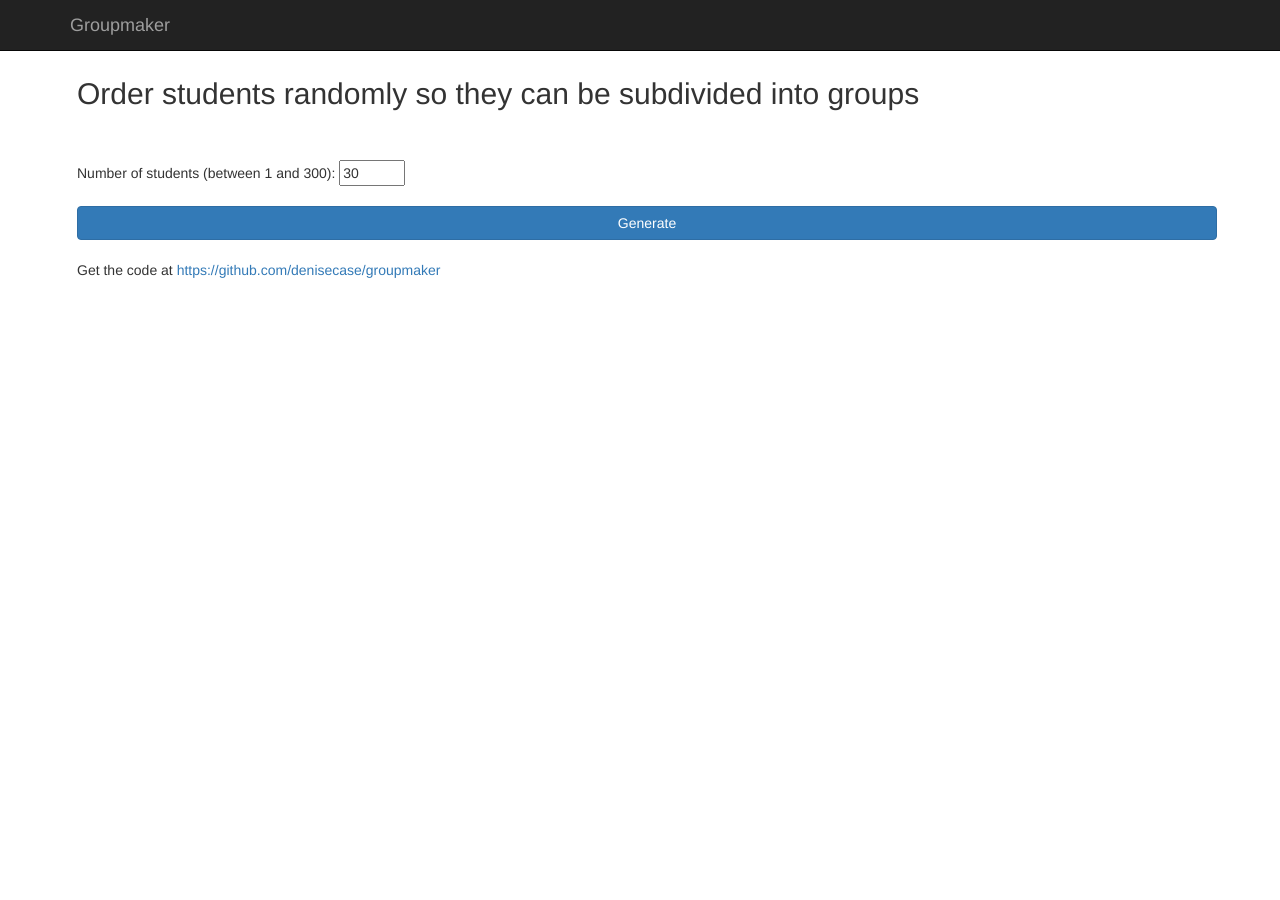
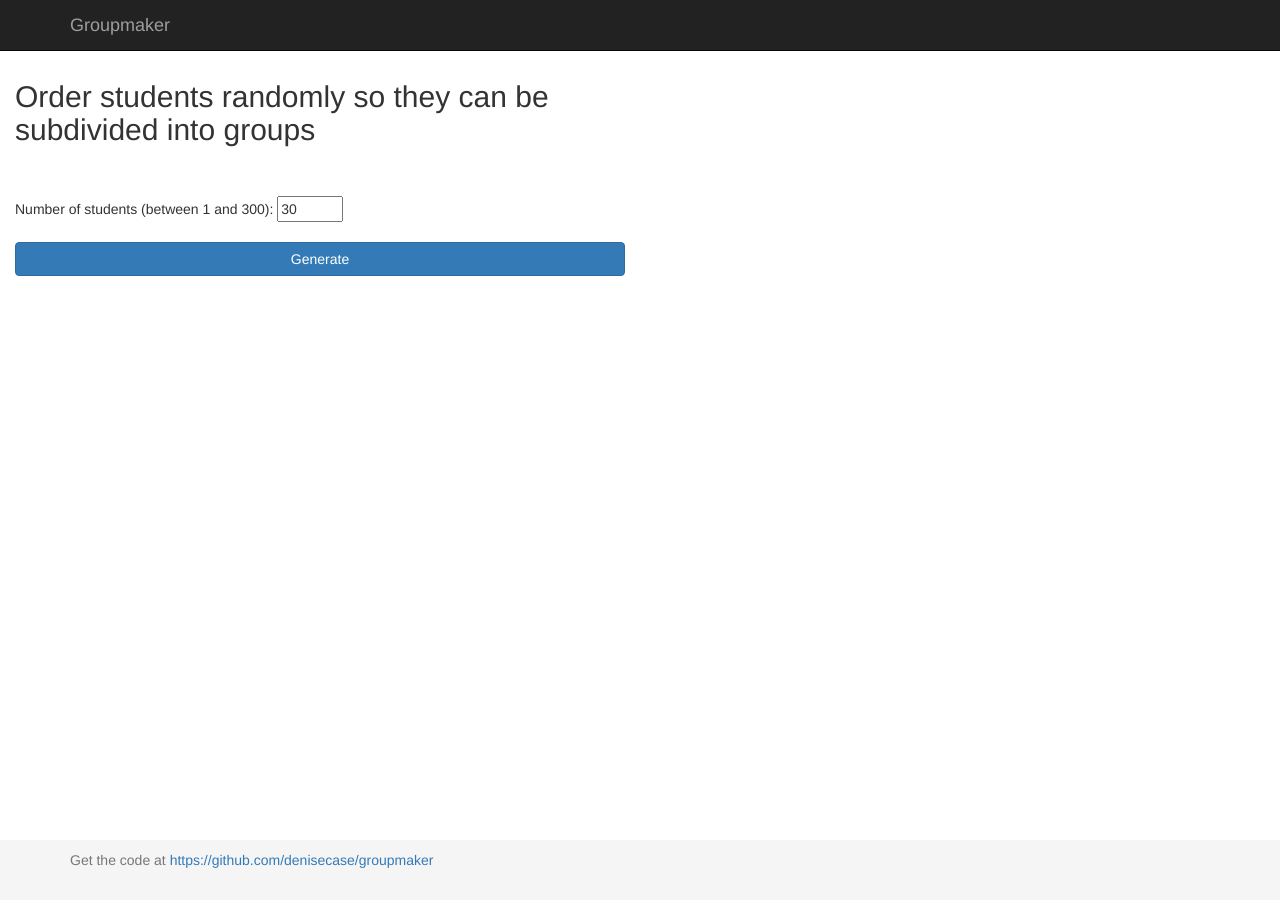
Before and after one commit to denisecase/denisecase.github.io, a Jekyll site: the page project/groupmaker/groupmaker.html, which Jekyll copies as it is, in a window 1280 px wide. Built offline with Jekyll 4.4.1, drawn with Linux system fonts in a browser that asks for light colours; nearby versions of some CDN libraries.

Commit message:
updated gm

```diff
--- a/project/groupmaker/groupmaker.css
+++ b/project/groupmaker/groupmaker.css
@@ -1,4 +1,32 @@
 
-#outer{
-    margin:0.5em;
+html {
+  /* Used for sticky footer */
+  position: relative;
+  min-height: 100%;
 }
+
+body {
+  padding-top: 60px;
+  padding-bottom: 20px;
+  /* Margin bottom by footer height */
+  margin-bottom: 60px;
+}
+
+.footer {
+  position: absolute;
+  bottom: 0;
+  width: 100%;
+  /* Set the fixed height of the footer here */
+  height: 60px;
+  background-color: #f5f5f5;
+  padding-top: 10px;
+}
+
+#results{
+  padding-top: 5px;
+  padding-bottom: 5px;
+  padding-left: 10%;
+  background-color: ghostwhite;
+  /* Hide the results column by default */
+  display: none;
+}
--- a/project/groupmaker/groupmaker.html
+++ b/project/groupmaker/groupmaker.html
@@ -9,32 +9,18 @@
 <head>
   <meta charset="utf-8">
   <meta http-equiv="X-UA-Compatible" content="IE=edge,chrome=1">
+  <meta name="description" content="Simple BootStrap example project that randomizes students to help create groups">
+  <meta name="viewport" content="width=device-width, initial-scale=1">
   <title>Groupmaker</title>
-  <meta name="description" content="">
-  <meta name="viewport" content="width=device-width, initial-scale=1">
   <link rel="apple-touch-icon" href="apple-touch-icon.png">
   <link rel="stylesheet" href="https://maxcdn.bootstrapcdn.com/bootstrap/3.3.7/css/bootstrap.min.css">
-  <style>
-    body {
-      padding-top: 50px;
-      padding-bottom: 20px;
-    }
-  </style>
   <link href="groupmaker.css" rel="stylesheet" type="text/css"></link>
-
-  <script src="https://cdnjs.cloudflare.com/ajax/libs/modernizr/2.8.3/modernizr.min.js"></script>
-  <script src="http://ajax.googleapis.com/ajax/libs/jquery/1.11.2/jquery.min.js"></script>
-  <script src="https://maxcdn.bootstrapcdn.com/bootstrap/3.3.7/js/bootstrap.min.js"></script>
-  <script src="http://code.interactjs.io/v1.2.6/interact.min.js"></script>
-  <script src="groupmaker.js"></script>
 </head>
 
 <body>
   <!--[if lt IE 8]>
             <p class="browserupgrade">You are using an <strong>outdated</strong> browser. Please <a href="http://browsehappy.com/">upgrade your browser</a> to improve your experience.</p>
         <![endif]-->
-
-
   <nav class="navbar navbar-inverse navbar-fixed-top" role="navigation">
     <div class="container">
       <div class="navbar-header">
@@ -48,41 +34,46 @@
         <a class="navbar-brand" href="#">Groupmaker</a>
       </div>
       <div id="navbar" class="navbar-collapse collapse"> </div>
-
     </div>
   </nav>
 
-  <div class="container" id="all">
-    <!-- row of columns -->
-    <div class="row">
-
-      <div id="outer" class="col-md-12">
-        <h2>Order students randomly so they can be subdivided into groups</h2>
-
-        <br>
-        <br>
-        <!-- returning false will keep it from refreshing and losing the results-->
+  <div class="container-fluid" id="maincontent">
+    <!-- row of columns; could add more-->
+    <div class="row ">
+      <div class="col-sm-12 col-md-6">
+        <!-- .col-*-* should always add up to 12 for each row.-->
+        <h2>Order students randomly so they can be subdivided into groups</h2> <br> <br>
+        <!-- returning false keeps it from refreshing and losing the results-->
         <form id="mainform" onsubmit="return false;">
           Number of students (between 1 and 300):
           <input type="number" name="numstudents" min="1" max="300" value="30">
           <br>
           <br>
           <input type="submit" class="btn btn-primary btn-block" onclick="calculate()" value="Generate">
-        </form>
-
+        </form> <br>
         <!-- http://v4-alpha.getbootstrap.com/components/buttons/ -->
         <!-- get ideas from http://www.javascript-coder.com/javascript-form/javascript-calculator-script.phtml-->
-
-        <br>
+      </div>
+      <!--end column 1-->
+      <div class="col-sm-12 col-md-6">
         <div id="results"></div>
-<footer>Get the code at <a href="https://github.com/denisecase/groupmaker">https://github.com/denisecase/groupmaker</a></footer>
       </div>
-      <!-- col-md-4 -->
-
+      <!--end column 2-->
     </div>
-    <!-- row -->
+    <!--end row-->
   </div>
-  <!-- container -->
+  <!--end container-->
+  <footer class="footer">
+    <div class="container">
+      <p class="text-muted">Get the code at <a href="https://github.com/denisecase/groupmaker">https://github.com/denisecase/groupmaker</a></p>
+    </div>
+  </footer>
+  <!-- Placed at the end of the document so the pages load faster -->
+  <script src="https://cdnjs.cloudflare.com/ajax/libs/modernizr/2.8.3/modernizr.min.js"></script>
+  <script src="http://ajax.googleapis.com/ajax/libs/jquery/1.11.2/jquery.min.js"></script>
+  <script src="https://maxcdn.bootstrapcdn.com/bootstrap/3.3.7/js/bootstrap.min.js"></script>
+  <script src="http://code.interactjs.io/v1.2.6/interact.min.js"></script>
+  <script src="groupmaker.js"></script>
 </body>
 
 </html>
--- a/project/groupmaker/groupmaker.js
+++ b/project/groupmaker/groupmaker.js
@@ -1,10 +1,10 @@
 var uniqueRandoms = [];
-var numRandoms =0;
+var numRandoms = 0;
 
 function makeUniqueRandom() {
     if (!uniqueRandoms.length) {
         for (var i = 0; i < numRandoms; i++) {
-            uniqueRandoms.push(i+1);
+            uniqueRandoms.push(i + 1);
         }
     }
     var index = Math.floor(Math.random() * uniqueRandoms.length);
@@ -13,15 +13,15 @@
     // remove the value from the array so it won't be reused
     uniqueRandoms.splice(index, 1);
     return val;
-
 }
-
 
 function calculate() {
     numRandoms = document.getElementById("mainform").elements.namedItem("numstudents").value;
     $("#results").empty();
+     $("#results").show();
     for (var i = 0; i < numRandoms; i++) {
         var rand = makeUniqueRandom();
         $("#results").append(rand + "<br>");
     }
+
 }
```
